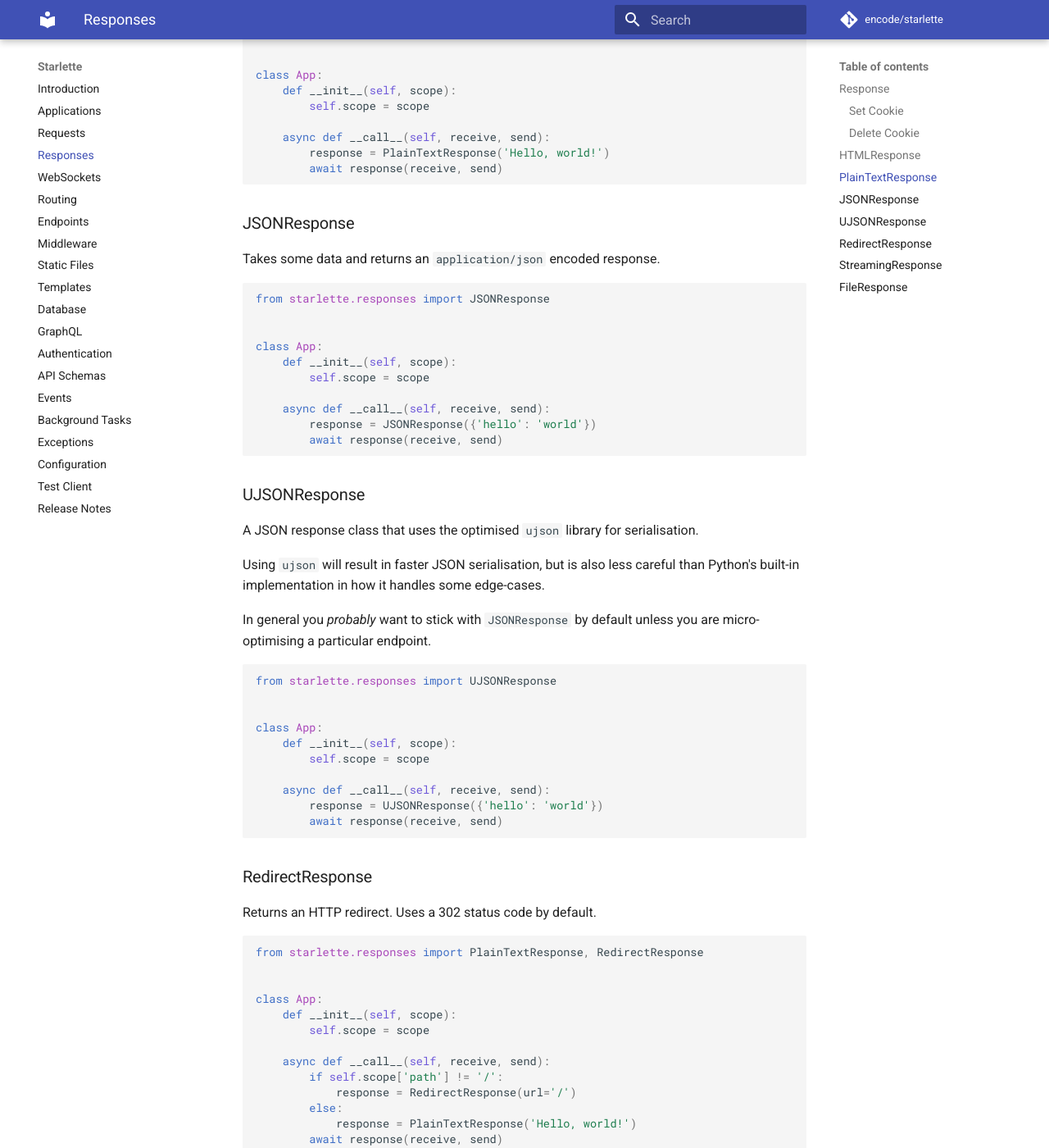
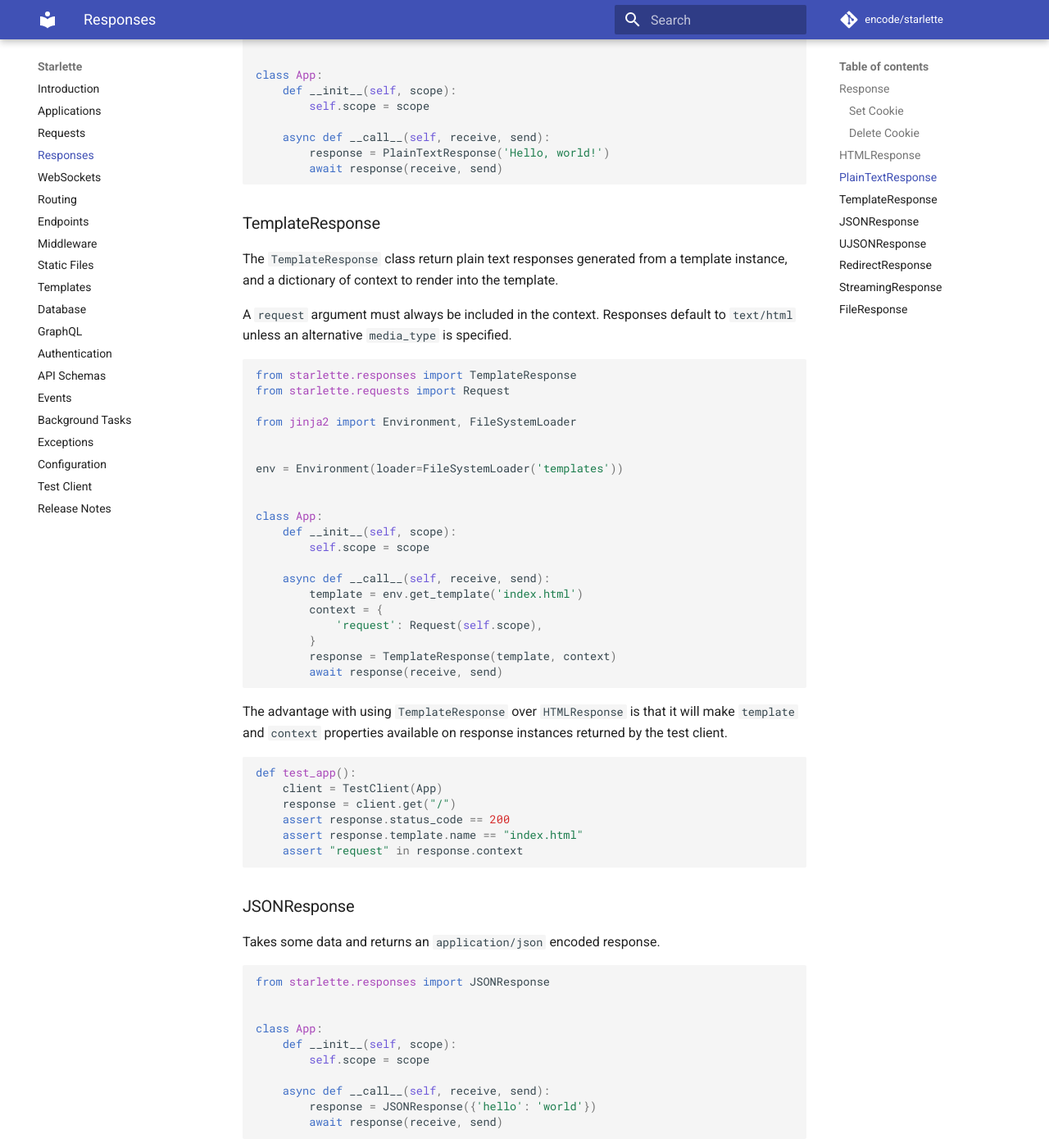
Before and after one commit to hidraco/starlette, an MkDocs documentation site: the page built from docs/responses.md, in a window 1280 px wide and 1400 px high, scrolled down 1878 px. Shown: the whole window at 82% size. Built offline with MkDocs 1.6.1 and Material for MkDocs 9.7.7, drawn with Linux system fonts in a browser that asks for light colours; comment, search, counter and statistics services are not loaded.

Commit message:
Add TemplateResponse. (#269)
* Add TemplateResponse. Expose .template and .context info to test client.

* Only send 'http.response.template' if the extension is include

* Add TemplateResponse to documentation

````diff
--- a/docs/responses.md
+++ b/docs/responses.md
@@ -84,6 +84,51 @@ class App:
     async def __call__(self, receive, send):
         response = PlainTextResponse('Hello, world!')
         await response(receive, send)
+```
+
+### TemplateResponse
+
+The `TemplateResponse` class return plain text responses generated
+from a template instance, and a dictionary of context to render into the
+template.
+
+A `request` argument must always be included in the context. Responses default
+to `text/html` unless an alternative `media_type` is specified.
+
+```python
+from starlette.responses import TemplateResponse
+from starlette.requests import Request
+
+from jinja2 import Environment, FileSystemLoader
+
+
+env = Environment(loader=FileSystemLoader('templates'))
+
+
+class App:
+    def __init__(self, scope):
+        self.scope = scope
+
+    async def __call__(self, receive, send):
+        template = env.get_template('index.html')
+        context = {
+            'request': Request(self.scope),
+        }
+        response = TemplateResponse(template, context)
+        await response(receive, send)
+```
+
+The advantage with using `TemplateResponse` over `HTMLResponse` is that
+it will make `template` and `context` properties available on response instances
+returned by the test client.
+
+```python
+def test_app():
+    client = TestClient(App)
+    response = client.get("/")
+    assert response.status_code == 200
+    assert response.template.name == "index.html"
+    assert "request" in response.context
 ```
 
 ### JSONResponse
````
Also changed, not shown: 3 other files.
